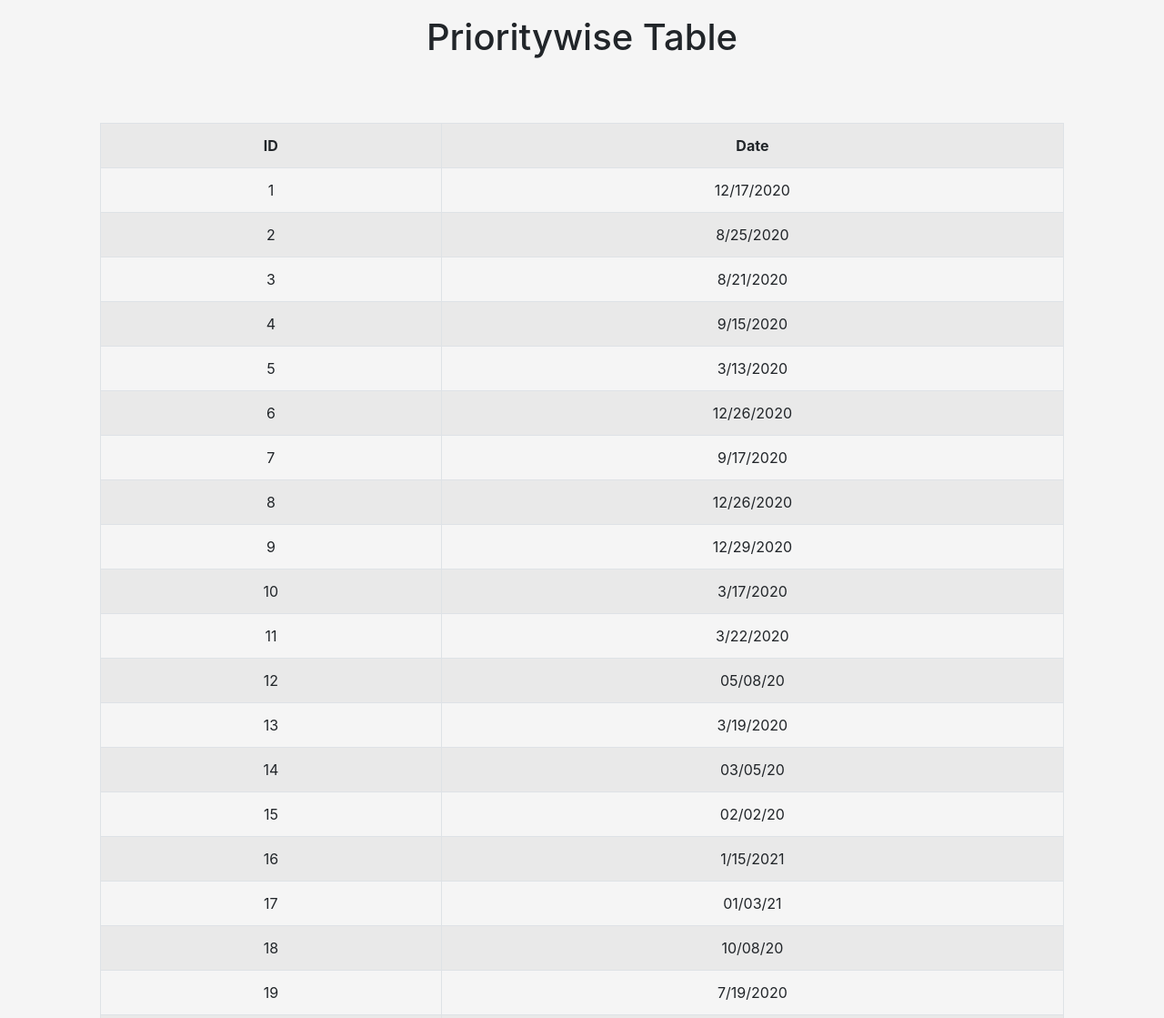
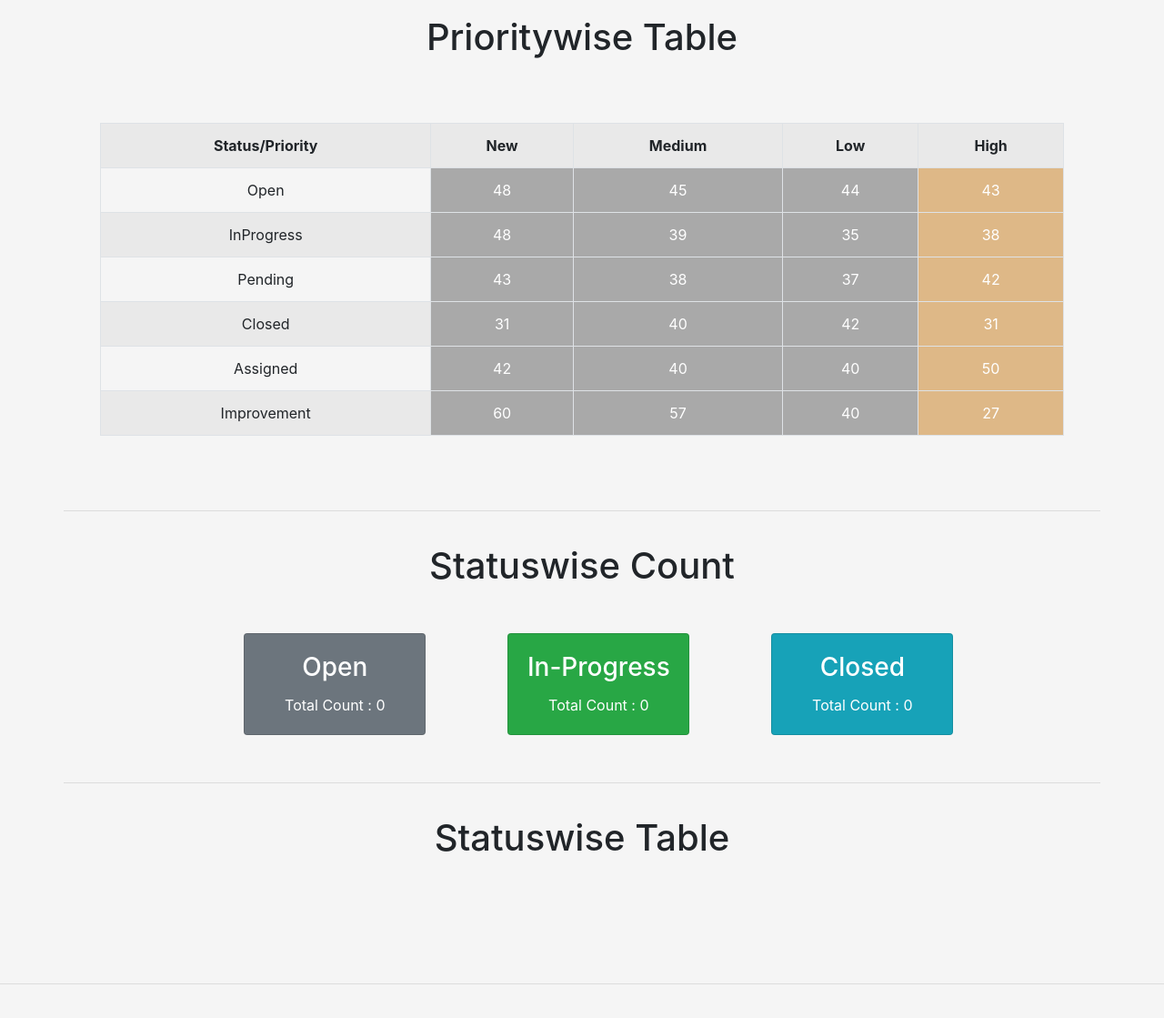
Before and after one commit to ashishcw/Simple-BootStrap-Supported-Page, a plain HTML site: page client/index.html in a window 1280 px wide. Shown: the part 1000-2119 px from the top of the page at 91% size. Drawn offline with Linux system fonts and the light colour scheme.

Commit message:
Dynamic Elements added to main page merge table

```diff
--- a/client/index.html
+++ b/client/index.html
@@ -298,11 +298,12 @@
 
 <!-- Chart related scripts -->
 <script src="./js/JScriptManualExtender/ChartDefinition.js"></script>
+
 <!-- <script type="text/javascript">CustomChart()</script> -->
 <script type="text/javascript">CustomChart_Category();</script>
 
 <!-- Priority Specific Scripts -->
-<script type="text/javascript">Table_Formation("main_table", 0, 6);</script>
+<!-- <script type="text/javascript">Table_Formation("main_table", 0, 6);</script> -->
 
 <script type="text/javascript">
     $(document).ready(function () {
@@ -316,13 +317,14 @@
 <script type="text/javascript">Priority_Count_Handler(4);</script>
 
 <!-- Status Specific Scripts -->
-<script type="text/javascript">Table_Formation("main_table_2", 0, 7);</script>
+<!-- <script type="text/javascript">Table_Formation("main_table_2", 0, 7);</script> -->
 <script type="text/javascript">Status_Count_Handler("Open")</script>
 <script type="text/javascript">Status_Count_Handler("Closed")</script>
 <script type="text/javascript">Status_Count_Handler("Inprogress")</script>
 
-
-
+<!-- New Table Handler -->
+<script src="./js/JScriptManualExtender/table_handler_Main_Page.js"></script>
+<script type="text/javascript">Table_Load()</script>
 <hr>
 <!-- Footer -->
 <footer class="sticky-footer bg-white">
--- a/client/js/JScriptManualExtender/Count_Card_Handler.js
+++ b/client/js/JScriptManualExtender/Count_Card_Handler.js
@@ -62,7 +62,7 @@ function Priority_Count_Handler(priority_Type){
                         }
                     }
                 }
-                console.log(priority_Dict);
+                //console.log(priority_Dict);
                 //$(`#${table_id}`).html(csv_table_data);
                 //$(`#priority_1_Card`).html('Total Count : ' + Priority_1);
 
--- /dev/null
+++ b/client/js/JScriptManualExtender/table_handler_Main_Page.js
@@ -0,0 +1,130 @@
+var Table_Header = [];
+
+var priority_Dictionary_Main_Page = [];
+var status_Dictionary_Main_Page = [];
+var combined_Count_Main_Page = [];
+
+
+function createCustomDictionaryNew(dict, data) {
+
+    if (data) {
+        var key = data.replace(" ", "");
+        if (dict[key] >= 0) {
+            dict[key] = dict[key] + 1;
+        } else {
+            dict[key] = 1;
+        }
+        return dict;
+    }
+}
+
+function sort_object(obj) {
+    items = Object.keys(obj).map(function (key) {
+        return [key, obj[key]];
+    });
+    items.sort(function (first, second) {
+        return second[1] - first[1];
+    });
+    sorted_obj = {}
+    $.each(items, function (k, v) {
+        use_key = v[0]
+        use_value = v[1]
+        sorted_obj[use_key] = use_value
+    })
+    return (sorted_obj)
+}
+
+function Table_Load() {
+    setTimeout(function () {
+
+        Papa.parse(path, {
+            download: true,
+            dynamicTyping: true,
+            complete: function (results) {
+
+                results.data.forEach((item, index) => {
+                    if (item) {
+
+                        //Priority
+                        Table_Header.push(item[07]);
+                    }
+
+                });
+
+                for (var i = 1; i < Table_Header.length; i++) {
+                    //Priority
+                    createCustomDictionaryNew(priority_Dictionary_Main_Page, Table_Header[i]);
+                }
+                priority_Dictionary_Main_Page = sort_object(priority_Dictionary_Main_Page);
+
+                var priority_dict_keys = Object.keys(priority_Dictionary_Main_Page);
+
+                Table_Header = [];
+
+                results.data.forEach((item, index) => {
+                    if (item) {
+
+                        //Status
+                        Table_Header.push(item[08]);
+                    }
+
+                });
+
+                for (var i = 1; i < Table_Header.length; i++) {
+                    //Status
+                    createCustomDictionaryNew(status_Dictionary_Main_Page, Table_Header[i]);
+                }
+
+                var status_dict_keys = Object.keys(status_Dictionary_Main_Page);
+
+                var csv_table_data = '<table id="target_data_table" class="table table-striped table-bordered" style="width:100%">';
+                csv_table_data += '<tr>';
+
+                csv_table_data += `<th>` + 'Status/Priority' + '</th>';
+
+                for (var i = 0; i < priority_dict_keys.length; i++) {
+                    csv_table_data += `<th id="${[priority_dict_keys[i]]}_Column">` + [priority_dict_keys[i]] + '</th>';
+                }
+
+                csv_table_data += '</tr>';
+
+                for (var i = 0; i < status_dict_keys.length; i++) {
+                    csv_table_data += '<tr>';
+                    csv_table_data += `<td id="${[status_dict_keys[i]]}_Row">` + [status_dict_keys[i]] + '</td>';
+
+                    for (var x = 0; x < priority_dict_keys.length; x++) {
+                        csv_table_data += `<td id=${[status_dict_keys[i]]}_${[priority_dict_keys[x]]}>` + 0 + '</td>';
+                    }
+
+                    csv_table_data += '</tr>';
+
+                }
+                csv_table_data += '</table>';
+
+                $(`#main_table`).html((csv_table_data));
+
+                for (var u = 0; u < results.data.length; u++) {
+                    for (var i = 0; i < status_dict_keys.length; i++) {
+                        for (var x = 0; x < priority_dict_keys.length; x++) {
+
+                            if(results.data[u][08] === status_dict_keys[i] && results.data[u][07] === priority_dict_keys[x]){
+                                createCustomDictionaryNew(combined_Count_Main_Page, (status_dict_keys[i] + "_" + [priority_dict_keys[x]]));
+                            }
+                        }
+                    }
+                }
+
+                var combined_Keys = Object.keys(combined_Count_Main_Page);
+                for (var i = 0; i < combined_Keys.length; i++) {
+                    document.getElementById(combined_Keys[i]).innerHTML = combined_Count_Main_Page[combined_Keys[i]];
+                }
+
+                console.log(combined_Count_Main_Page);
+            }
+        });
+
+    }, 100);
+
+
+
+}
```
